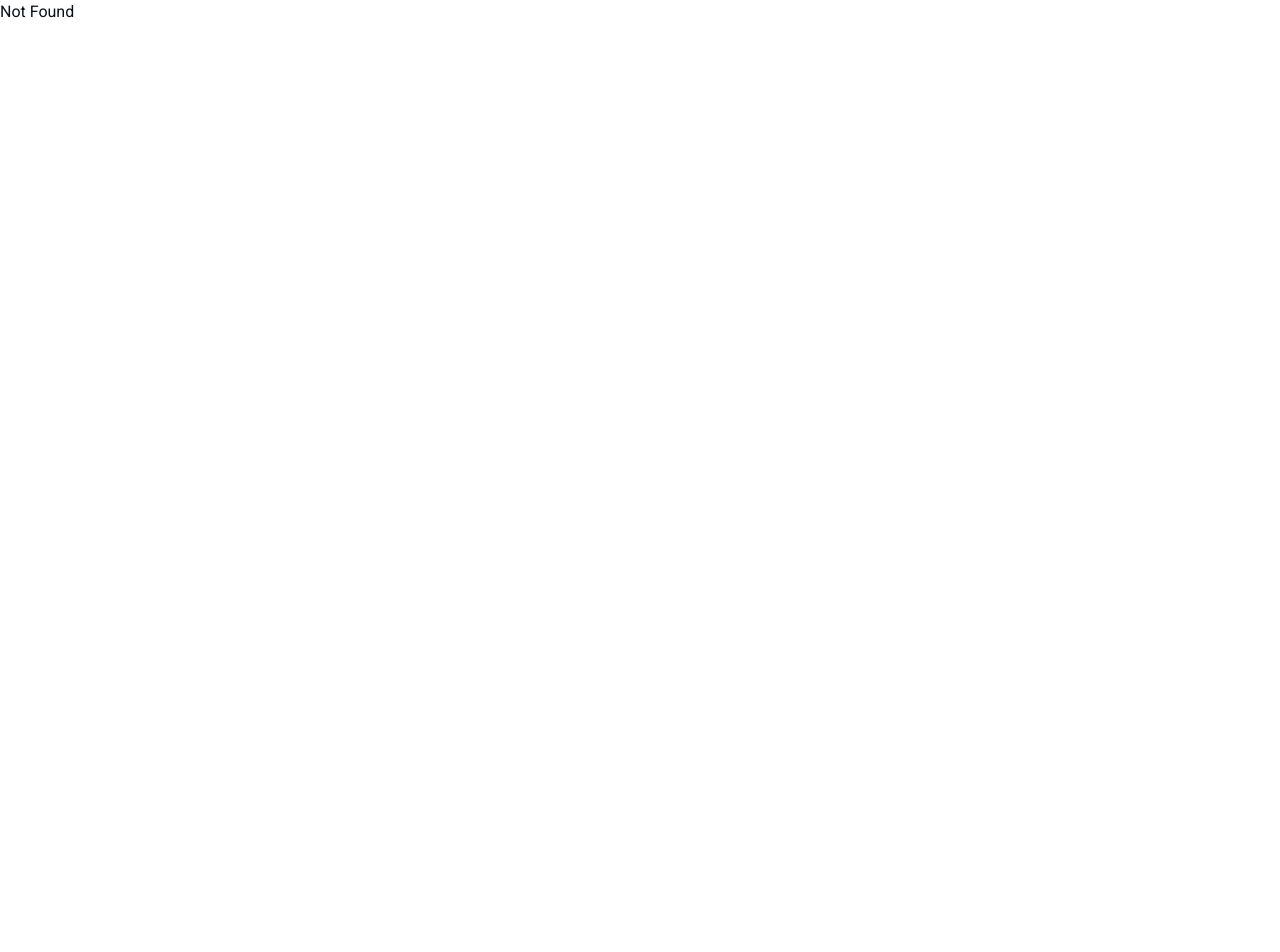
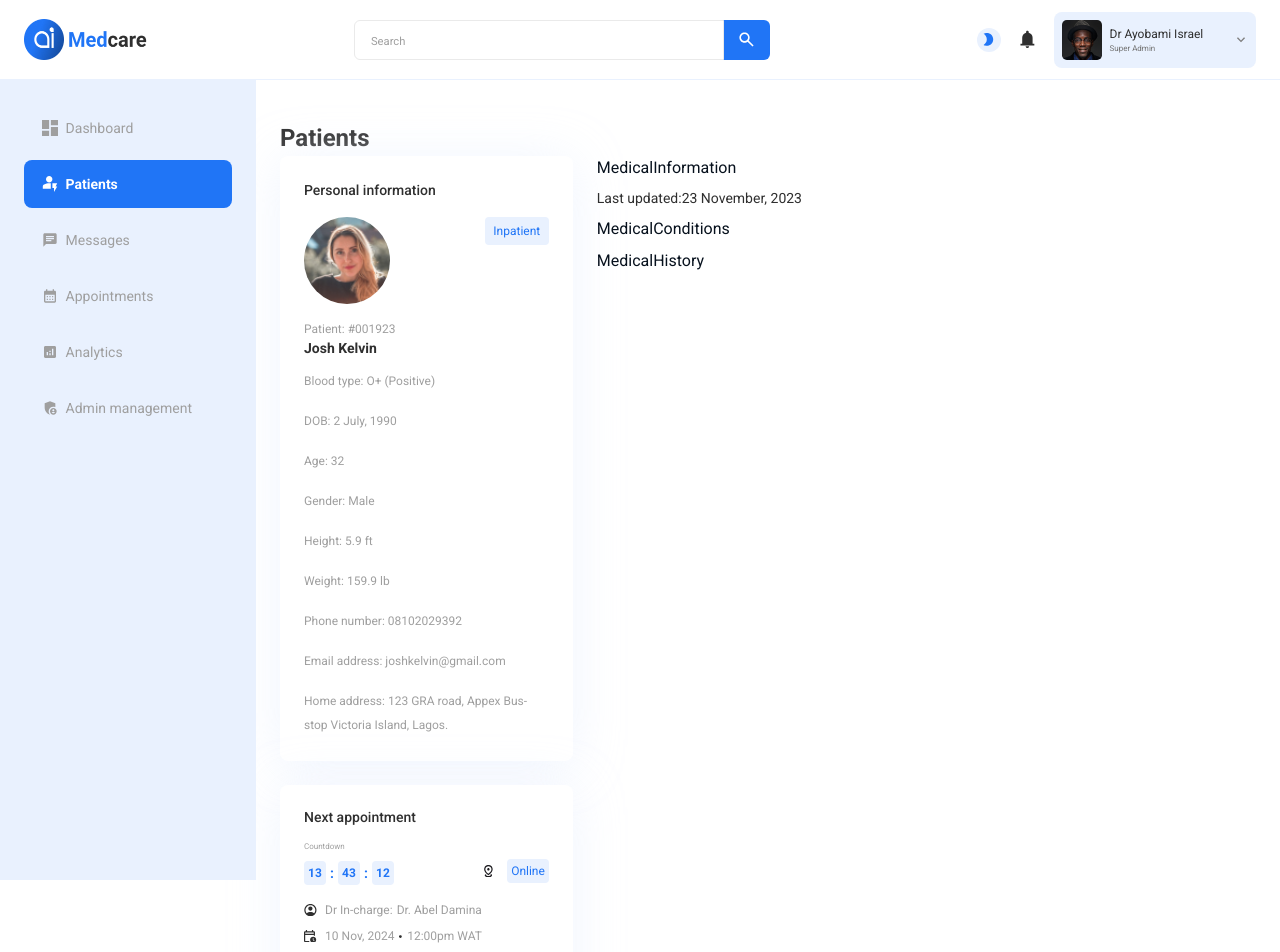
Before and after one commit to ayodeji1167/medcare, a React (Vite) app: page /patients/1 in a window 1280 px wide. Before the commit this address had no page. Shown: the top 952 px of the page. Before the commit the page ends 800 px from the top, so only its background shows below. Built offline with nearby package versions, Linux system fonts and the light colour scheme.

Commit message:
patient personal information done

```diff
--- a/src/features/dashboard/components/layout/Layout.tsx
+++ b/src/features/dashboard/components/layout/Layout.tsx
@@ -11,7 +11,7 @@ export default function Layout({ children }: { children: ReactNode }) {
         <TopNav />
       </Box>
       <SimpleGrid
-        columnGap={'1rem'}
+        columnGap={'1.5rem'}
         templateColumns={`${sidebarWidth} auto`}
         columns={2}
         pt={'5rem'}
--- a/src/features/dashboard/components/patients/column-def.tsx
+++ b/src/features/dashboard/components/patients/column-def.tsx
@@ -1,13 +1,18 @@
 import Status from '@/components/ui/Status';
 import { Box, Flex, Text } from '@chakra-ui/react';
 import { createColumnHelper } from '@tanstack/react-table';
+import { Link } from 'react-router-dom';
 
 const columnHelper = createColumnHelper<any>();
 export const columnDef = [
   columnHelper.accessor('id', {
     header: 'Patient ID',
     id: 'Patient ID',
-    cell: (info) => <Box>{info.getValue()}</Box>,
+    cell: (info) => (
+      <Link to={`/patients/${String(info.getValue()).slice(1)}`}>
+        <Box>{info.getValue()}</Box>
+      </Link>
+    ),
   }),
   columnHelper.display({
     header: 'Patient name',
@@ -15,7 +20,8 @@ export const columnDef = [
     cell: (props) => {
       const data = props.row.original;
       return (
-        <Box>
+        <Link to={`/patients/${String(data.id).slice(1)}`}>
+          <Box cursor={'pointer'}>
             <Box>
               {data.firstName} {data.lastName}
             </Box>
@@ -28,6 +34,7 @@ export const columnDef = [
               </Text>
             </Flex>
           </Box>
+        </Link>
       );
     },
   }),
--- /dev/null
+++ b/src/features/dashboard/components/patients/patient-details/MedicalConditions.tsx
@@ -0,0 +1,5 @@
+import React from 'react';
+
+export default function MedicalConditions() {
+  return <div>MedicalConditions</div>;
+}
--- /dev/null
+++ b/src/features/dashboard/components/patients/patient-details/MedicalHistory.tsx
@@ -0,0 +1,5 @@
+import React from 'react';
+
+export default function MedicalHistory() {
+  return <div>MedicalHistory</div>;
+}
--- /dev/null
+++ b/src/features/dashboard/components/patients/patient-details/MedicalInformation.tsx
@@ -0,0 +1,3 @@
+export default function MedicalInformation() {
+  return <div>MedicalInformation</div>;
+}
--- /dev/null
+++ b/src/features/dashboard/components/patients/patient-details/NextAppointment.tsx
@@ -0,0 +1,97 @@
+import { Box, Center, Flex, Icon, Stack, Text } from '@chakra-ui/react';
+import { ReactComponent as CalendarIcon } from '@/assets/icons/dashboard/black-calendar.svg';
+import { ReactComponent as LocationIcon } from '@/assets/icons/dashboard/location.svg';
+import { ReactComponent as DotIcon } from '@/assets/icons/dashboard/dot.svg';
+import { ReactComponent as UserIcon } from '@/assets/icons/dashboard/user.svg';
+function CountDownItem({ value }: { value: number }) {
+  return (
+    <Center
+      h={'1.5rem'}
+      w={'1.375rem'}
+      bg={'#E9F1FE'}
+      color={'primary.500'}
+      fontWeight={'600'}
+      fontSize={'.75rem'}
+      rounded={'.25rem'}
+    >
+      {value}
+    </Center>
+  );
+}
+export default function NextAppointment() {
+  return (
+    <Box
+      boxShadow="0px 4px 50px 0px #E9F1FEB2"
+      p={'1.5rem'}
+      rounded={'.5rem'}
+      h={'14rem'}
+      bg={'white'}
+    >
+      <Text mb={'1rem'} variant={'componentHeading'}>
+        Next appointment
+      </Text>
+      <Flex alignItems={'center'}>
+        <Stack>
+          <Text variant={'grey'} fontSize={'.5rem'}>
+            Countdown
+          </Text>
+          <Flex alignItems={'center'} gap={'.25rem'}>
+            <CountDownItem value={13} />
+            <Text fontWeight={600} color={'primary.500'}>
+              :
+            </Text>
+            <CountDownItem value={43} />
+            <Text fontWeight={600} color={'primary.500'}>
+              :
+            </Text>
+            <CountDownItem value={12} />
+          </Flex>
+        </Stack>
+
+        <Flex ml={'auto'} alignItems={'center'} gap={'.75rem'} mt={'1rem'}>
+          <Icon boxSize={'.8rem'} as={LocationIcon} />
+          <Center w={'2.6rem'} h={'1.5rem'} bg={'#E9F1FE'} rounded={'.25rem'}>
+            <Text size={'sm'} color={'primary.500'}>
+              Online
+            </Text>
+          </Center>
+        </Flex>
+      </Flex>
+
+      <Box mt={'1rem'}>
+        <Flex mb={'.5rem'} gap={'.52rem'} alignItems={'center'}>
+          <Icon boxSize={'.8rem'} as={UserIcon} />
+          <Flex gap={'.25rem'} alignItems={'center'}>
+            <Text variant={'grey'} size={'sm'}>
+              Dr In-charge:
+            </Text>
+            <Text variant={'grey'} size={'sm'}>
+              Dr. Abel Damina
+            </Text>
+          </Flex>
+        </Flex>
+        <Flex gap={'.52rem'} alignItems={'center'}>
+          <Icon boxSize={'.8rem'} as={CalendarIcon} />
+          <Flex gap={'.25rem'} alignItems={'center'}>
+            <Text variant={'grey'} size={'sm'}>
+              10 Nov, 2024
+            </Text>
+            <Icon boxSize={'.3rem'} as={DotIcon} />
+            <Text variant={'grey'} size={'sm'}>
+              12:00pm WAT
+            </Text>
+          </Flex>
+        </Flex>
+      </Box>
+
+      <Flex alignItems={'center'} gap={'.75rem'} mt={'1rem'}>
+        <Icon boxSize={'.8rem'} as={LocationIcon} />
+        <Center w={'2.6rem'} h={'1.5rem'} bg={'#E9F1FE'} rounded={'.25rem'}>
+          <Text size={'sm'} color={'primary.500'}>
+            Online
+          </Text>
+        </Center>
+      </Flex>
+    </Box>
+  );
+}
--- /dev/null
+++ b/src/features/dashboard/components/patients/patient-details/PatientDetails.tsx
@@ -0,0 +1,34 @@
+import { Box, Flex, Stack, Text } from '@chakra-ui/react';
+import PersonalInformation from './PersonalInformation';
+import Schedule from '../../dashboard/Schedule';
+import MedicalInformation from './MedicalInformation';
+import MedicalConditions from './MedicalConditions';
+import MedicalHistory from './MedicalHistory';
+import NextAppointment from './NextAppointment';
+
+export function PatientDetails() {
+  return (
+    <Box pt={'2.5rem'}>
+      <Text fontSize={'1.5rem'} fontWeight={600}>
+        Patients
+      </Text>
+      <Flex gap={'1.5rem'}>
+        <Stack spacing={'1.5rem'} flexBasis={'30%'}>
+          <PersonalInformation />
+          <NextAppointment />
+          <Schedule />
+        </Stack>
+
+        <Stack flex={1}>
+          <MedicalInformation />
+          <Flex>
+            <Text>Last updated:</Text>
+            <Text>23 November, 2023</Text>
+          </Flex>
+          <MedicalConditions />
+          <MedicalHistory />
+        </Stack>
+      </Flex>
+    </Box>
+  );
+}
--- /dev/null
+++ b/src/features/dashboard/components/patients/patient-details/PersonalInformation.tsx
@@ -0,0 +1,68 @@
+import { Box, Center, Flex, Image, Stack, Text } from '@chakra-ui/react';
+import dp from '@/assets/images/avatar/avatar2.png';
+export default function PersonalInformation() {
+  return (
+    <Box
+      p={'1.5rem'}
+      bg={'white'}
+      rounded={'.5rem'}
+      boxShadow="0px 4px 50px 0px #E9F1FEB2"
+    >
+      <Text mb={'1rem'} fontWeight={500} fontSize={'.875rem'}>
+        Personal information
+      </Text>
+      <Flex
+        mb={'1rem'}
+        justifyContent={'space-between'}
+        alignItems={'flex-start'}
+      >
+        <Box w={'5.4rem'}>
+          <Image rounded={'100%'} h={'100%'} w={'100%'} src={dp} />
+        </Box>
+        <Center
+          color={'#2075F6'}
+          fontSize={'.75rem'}
+          bg={'#E9F1FE'}
+          w={'4rem'}
+          h={'1.75rem'}
+          rounded={'.25rem'}
+        >
+          Inpatient
+        </Center>
+      </Flex>
+      <Text fontSize={'.75rem'} color={'#9F9F9F'}>
+        Patient: #001923
+      </Text>
+      <Text fontWeight={'600'}>Josh Kelvin</Text>
+      <Stack spacing={'1rem'} mt={'.6rem'}>
+        <Text lineHeight={'1.5rem'} fontSize={'.75rem'} color={'#9F9F9F'}>
+          Blood type: O+ (Positive)
+        </Text>
+        <Text lineHeight={'1.5rem'} fontSize={'.75rem'} color={'#9F9F9F'}>
+          DOB: 2 July, 1990{' '}
+        </Text>
+        <Text lineHeight={'1.5rem'} fontSize={'.75rem'} color={'#9F9F9F'}>
+          Age: 32
+        </Text>
+        <Text lineHeight={'1.5rem'} fontSize={'.75rem'} color={'#9F9F9F'}>
+          Gender: Male
+        </Text>
+        <Text lineHeight={'1.5rem'} fontSize={'.75rem'} color={'#9F9F9F'}>
+          Height: 5.9 ft
+        </Text>
+        <Text lineHeight={'1.5rem'} fontSize={'.75rem'} color={'#9F9F9F'}>
+          Weight: 159.9 lb
+        </Text>
+        <Text lineHeight={'1.5rem'} fontSize={'.75rem'} color={'#9F9F9F'}>
+          Phone number: 08102029392
+        </Text>
+        <Text lineHeight={'1.5rem'} fontSize={'.75rem'} color={'#9F9F9F'}>
+          Email address: joshkelvin@gmail.com
+        </Text>
+        <Text lineHeight={'1.5rem'} fontSize={'.75rem'} color={'#9F9F9F'}>
+          Home address: 123 GRA road, Appex Bus-stop Victoria Island, Lagos.
+        </Text>
+      </Stack>
+    </Box>
+  );
+}
--- a/src/features/dashboard/routes/index.tsx
+++ b/src/features/dashboard/routes/index.tsx
@@ -26,6 +26,10 @@ const { Admin } = lazyImport(
   () => import('../components/admin/Admin'),
   'Admin'
 );
+const { PatientDetails } = lazyImport(
+  () => import('../components/patients/patient-details/PatientDetails'),
+  'PatientDetails'
+);
 
 export const DashboardRouteList: RouteObject[] = [
   {
@@ -35,6 +39,10 @@ export const DashboardRouteList: RouteObject[] = [
   {
     path: '/patients',
     element: <Patients />,
+  },
+  {
+    path: '/patients/:id',
+    element: <PatientDetails />,
   },
   {
     path: '/messages',
```
Lines whose indentation alone changed are shown as unchanged.
